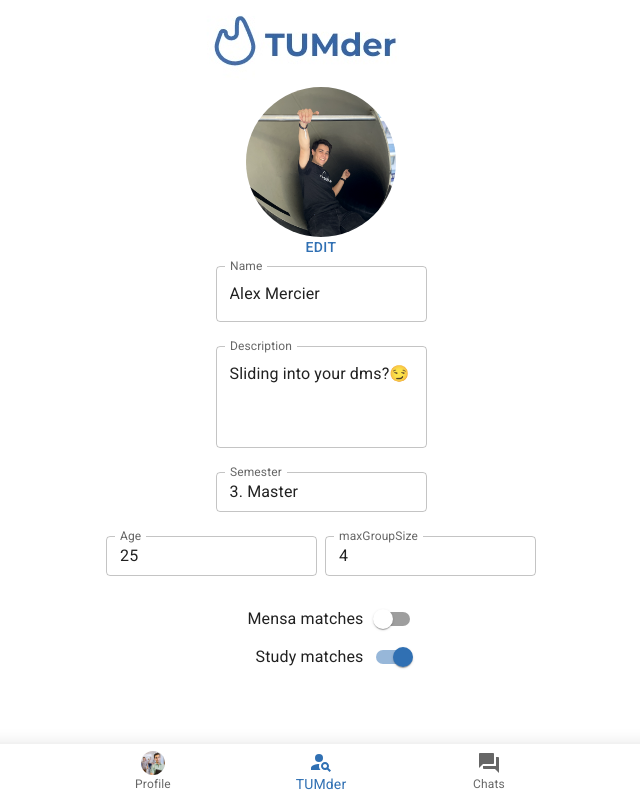
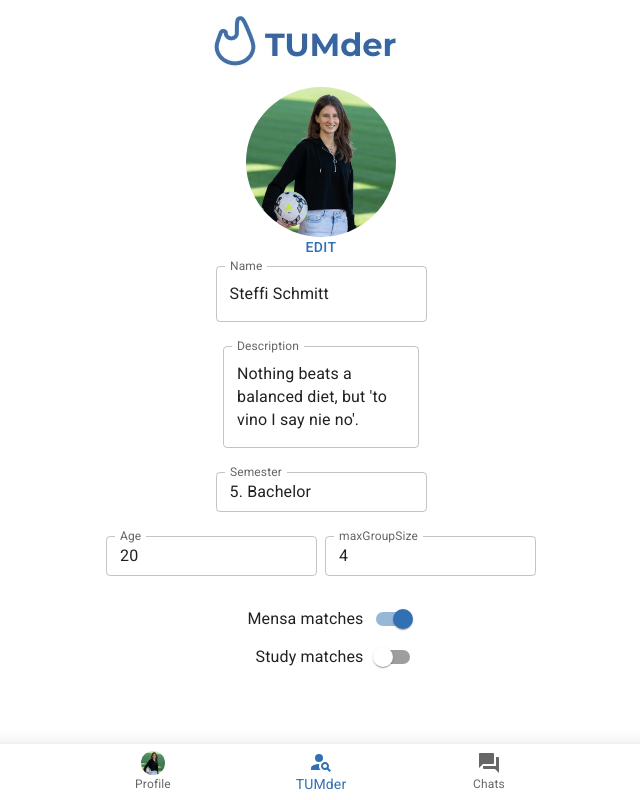
Before and after one commit to AleMer97/TUMder, a React (Create React App) app in the folder create-react-app/: page /profile in a window 1280 px wide. Shown: the whole page, without its empty margins (319-959 px from the left). Built offline with nearby package versions, Linux system fonts and the light colour scheme.

Commit message:
swappable profile

```diff
--- a/create-react-app/src/App.js
+++ b/create-react-app/src/App.js
@@ -15,8 +15,12 @@ import NoPage from './pages/NoPage';
 
 import TumderCards from './TumderCard';
 import Navbar from './Navbar';
+import { students } from './data';
 
 export default function App() {
+
+  const [user, setUser] = React.useState(students[4])
+
   return (
     <Router>
       <Container maxWidth="sm">
@@ -30,11 +34,11 @@ export default function App() {
                       renders the first one that matches the current URL. */}
                   <Routes>
                     <Route path="/chats" element={<Chats/>}/>
-                    <Route path="/profile" element={<Profile/>}/>
-                    <Route path="/" element={<Home />}/>
+                    <Route path="/profile" element={<Profile student={user}/>}/>
+                    <Route path="/" element={<Home user={user}/>}/>
                     <Route path="*" element={<NoPage />}/>
                   </Routes>
-                  <Navbar selected="TUMder"/>
+                  <Navbar selected="TUMder" user={user}/>
               </Grid>
           </Grid>
         </Box>
@@ -44,27 +48,8 @@ export default function App() {
   );
 }
 
-function About() {
-  return <h2>About</h2>;
-}
-
-function Users() {
-  return <h2>Users</h2>;
-}
-
-function Copyright() {
+function Home({user}) {
   return (
-    <Typography variant="body2" color="text.secondary" align="center">
-      {'Copyright © '}
-      {new Date().getFullYear()}
-      {'.'}
-    </Typography>
+    <TumderCards filteredUser={user}/>
   );
 }
-
-function Home() {
-
-  return (
-    <TumderCards/>
-  );
-}
--- a/create-react-app/src/MatchModal.js
+++ b/create-react-app/src/MatchModal.js
@@ -8,8 +8,7 @@ import Card from '@mui/material/Card';
 import CardMedia from '@mui/material/CardMedia';
 import { CardActionArea } from '@mui/material';
 import Grid from '@mui/material/Grid';
-import IconButton from '@mui/material/IconButton';
-import HighlightOffIcon from '@mui/icons-material/HighlightOff';
+import { Link } from "react-router-dom";
 
 
 const style = {
@@ -36,7 +35,6 @@ export default function MatchModal({student, setOpen, open}) {
         onClose={handleClose}
         aria-labelledby="modal-modal-title"
         aria-describedby="modal-modal-description"
-        // sx={{height: 40}}
       >
         <Box sx={style} alignItems='center'>
           <Typography id="modal-modal-title" variant="h5" color="white" textAlign='center' mb={2}>
@@ -61,30 +59,18 @@ export default function MatchModal({student, setOpen, open}) {
           <Button
             color="success"
             variant="contained"
-            onClick={() => null}
+            component={Link}
+            to="/chats"
           >
             Start Chatting 💬
           </Button>
           <Button
             color="success"
             variant="contained"
-            onClick={() => null}
           >
             Open Group 👥
           </Button>
-
           </Grid>
-          {/* <Grid container justifyContent="space-around">
-            <IconButton
-              size='large'
-              sx={{bgColor: "error"}}
-              color="error"
-              onClick={() => handleClose()}
-            >
-              <HighlightOffIcon  fontSize='inherit'/>
-            </IconButton>
-          </Grid> */}
-
         </Box>
       </Modal>
     </div>
--- a/create-react-app/src/Navbar.js
+++ b/create-react-app/src/Navbar.js
@@ -8,7 +8,7 @@ import PersonSearchIcon from '@mui/icons-material/PersonSearch';
 import ForumIcon from '@mui/icons-material/Forum';
 import Avatar from '@mui/material/Avatar';
 
-function Navbar(selected) {
+function Navbar({ selected, user }) {
 
   const [value, setValue] = React.useState(0);
 
@@ -17,8 +17,10 @@ function Navbar(selected) {
     selected === 'chats' ? setValue(2) :
     setValue(1)
   }, [selected])
+  console.log(user)
 
   return (
+
 
     <Paper sx={{ position: 'fixed', bottom: 0, left: 0, right: 0 }} elevation={10}>
         <BottomNavigation
@@ -31,7 +33,7 @@ function Navbar(selected) {
           <BottomNavigationAction label="Profile" icon={
             <Avatar
                 alt="Profile Pic"
-                src="/static/tumStudent1.jpg"
+                src={user.image}
                 sx={{ width: 24, height: 24 }}
               />
             }
--- a/create-react-app/src/ProTip.js
+++ /dev/null
@@ -1,22 +0,0 @@
-import * as React from 'react';
-import Link from '@mui/material/Link';
-import SvgIcon from '@mui/material/SvgIcon';
-import Typography from '@mui/material/Typography';
-
-function LightBulbIcon(props) {
-  return (
-    <SvgIcon {...props}>
-      <path d="M9 21c0 .55.45 1 1 1h4c.55 0 1-.45 1-1v-1H9v1zm3-19C8.14 2 5 5.14 5 9c0 2.38 1.19 4.47 3 5.74V17c0 .55.45 1 1 1h6c.55 0 1-.45 1-1v-2.26c1.81-1.27 3-3.36 3-5.74 0-3.86-3.14-7-7-7zm2.85 11.1l-.85.6V16h-4v-2.3l-.85-.6C7.8 12.16 7 10.63 7 9c0-2.76 2.24-5 5-5s5 2.24 5 5c0 1.63-.8 3.16-2.15 4.1z" />
-    </SvgIcon>
-  );
-}
-
-export default function ProTip() {
-  return (
-    <Typography sx={{ mt: 6, mb: 3 }} color="text.secondary">
-      <LightBulbIcon sx={{ mr: 1, verticalAlign: 'middle' }} />
-      Pro tip: See more <Link href="https://mui.com/getting-started/templates/">templates</Link> on
-      the MUI documentation.
-    </Typography>
-  );
-}
--- a/create-react-app/src/TumderCard.js
+++ b/create-react-app/src/TumderCard.js
@@ -20,16 +20,18 @@ import ListItemText from '@mui/material/ListItemText';
 import SchoolIcon from '@mui/icons-material/School';
 import EmojiFlagsIcon from '@mui/icons-material/EmojiFlags';
 
-import { students } from './data'
+import { students as rawStudents } from './data'
 import MatchModal from './MatchModal';
 
-export default function TumderCards () {
+export default function TumderCards ({filteredUser}) {
+
+  const students = rawStudents.filter((student) => student.name !== filteredUser.name)
+
   const [currentIndex, setCurrentIndex] = useState(students.length - 1)
   const [lastDirection, setLastDirection] = useState()
   // used for outOfFrame closure
   const currentIndexRef = useRef(currentIndex)
 
-  console.log(students)
   const childRefs = useMemo(
     () =>
       Array(students.length)
--- a/create-react-app/src/pages/Profile.js
+++ b/create-react-app/src/pages/Profile.js
@@ -3,7 +3,6 @@ import Container from '@mui/material/Container';
 import Typography from '@mui/material/Typography';
 import Box from '@mui/material/Box';
 import Link from '@mui/material/Link';
-import ProTip from '../ProTip';
 import Avatar from '@mui/material/Avatar';
 import { Button, Grid, Switch } from '@mui/material';
 import FormGroup from '@mui/material/FormGroup';
@@ -12,28 +11,27 @@ import TextField from '@mui/material/TextField';
 
 import {students} from '../data';
 
-export default function Profile() {
+export default function Profile({student}) {
 
-  const student = 5;
 
-  const [name, setName] = React.useState(students[student].name);
+  const [name, setName] = React.useState(student.name);
 
   const handleChangeName = (event) => {
     setName(event.target.value);
   };
 
-  const [description, setDescription] = React.useState(students[student].description);
+  const [description, setDescription] = React.useState(student.description);
 
   const handleChangeDescription = (event) => {
     setDescription(event.target.value);
   };
 
-  const [checkedMensa, setMensa] = React.useState(students[student].searchesForMensa);
+  const [checkedMensa, setMensa] = React.useState(student.searchesForMensa);
   const handleMensa = (event) => {
     setMensa(event.target.checked);
   };
 
-  const [checkedStudy, setStudy] = React.useState(students[student].searchesForStudy);
+  const [checkedStudy, setStudy] = React.useState(student.searchesForStudy);
   const handleStudy = (event) => {
     setStudy(event.target.checked);
   };
@@ -50,7 +48,7 @@ export default function Profile() {
       <Grid item mb={3}>
         <Avatar
           alt="Profile Pic"
-          src={students[student].image}
+          src={student.image}
           sx={{ width: 150, height: 150}}
         />
       </Grid>
@@ -84,7 +82,7 @@ export default function Profile() {
         <TextField
           size="small"
           label="Semester"
-          value={students[student].semester}
+          value={student.semester}
         />
       </Grid>
 
@@ -98,14 +96,14 @@ export default function Profile() {
           <TextField
             size="small"
             label="Age"
-            value={students[student].age}
+            value={student.age}
           />
         </Grid>
         <Grid item>
           <TextField
             size="small"
             label="maxGroupSize"
-            value={students[student].maxGroupSize}
+            value={student.maxGroupSize}
           />
         </Grid>
       </Grid>
@@ -118,16 +116,14 @@ export default function Profile() {
             control={<Switch color="primary" />}
             label="Mensa matches"
             labelPlacement="start"
-            checked={checkedMensa}
-            onChange={handleMensa}
+            checked={student.searchesForMensa}
           />
           <FormControlLabel
             value="start"
             control={<Switch color="primary" />}
             label="Study matches"
             labelPlacement="start"
-            checked={checkedStudy}
-            onChange={handleStudy}
+            checked={student.searchesForStudy}
           />
         </FormGroup>
       </Grid>
```
Lines whose indentation alone changed are shown as unchanged.
